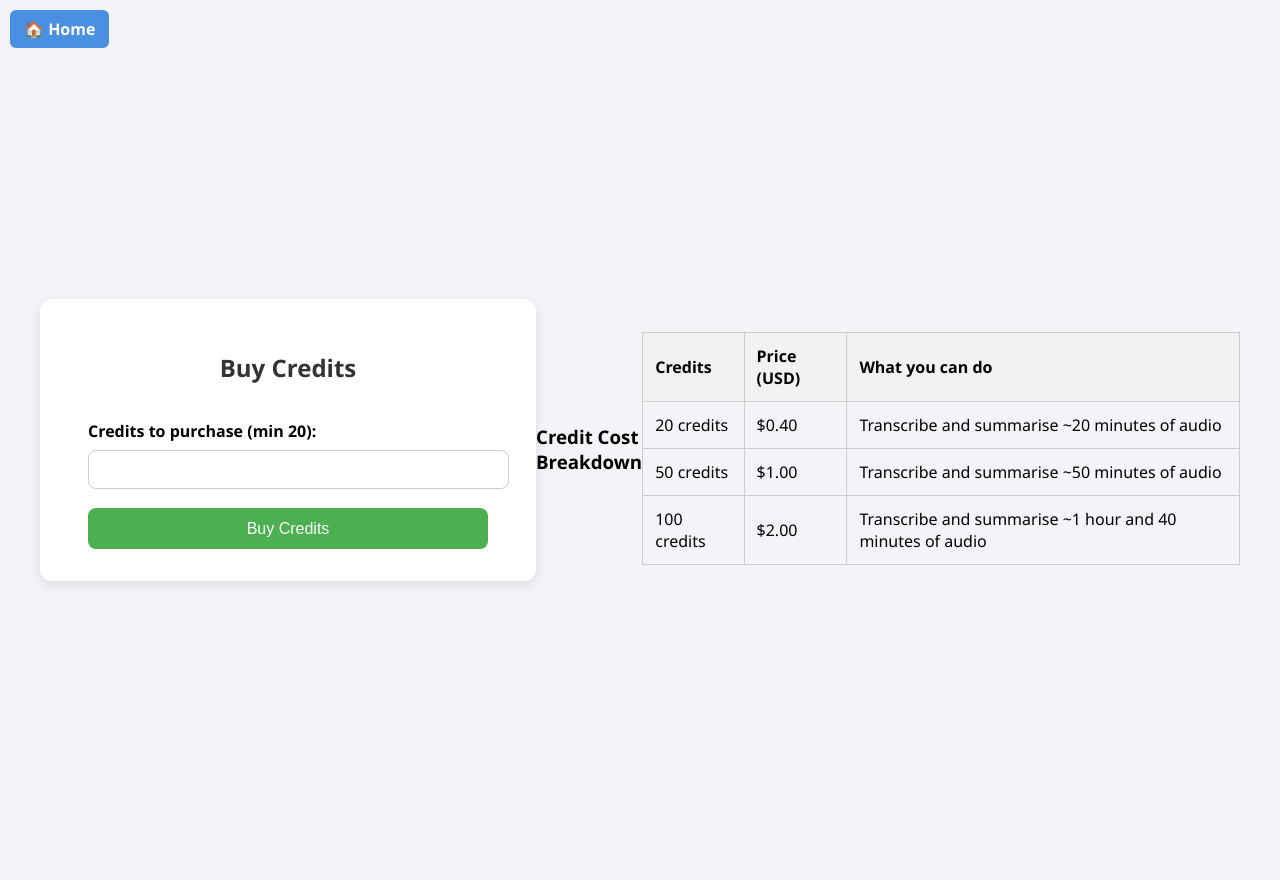
After one commit to josh04physics/Simply-Transcribe, a Flask app: page /buy-credits in a window 1280 px wide. The commit adds this page. Run offline with Flask 3, Linux system fonts and the light colour scheme; the visitor is signed in with stand-in values (Sample User, id 1).

Commit message:
Added ability to buy credits with stripe, FAQs, table for help on buy credits page, homepage button

```diff
--- a/app.py
+++ b/app.py
@@ -1,4 +1,4 @@
-from flask import Flask, request, render_template, send_file, url_for, redirect, flash, Response, stream_with_context
+from flask import Flask, request, render_template, send_file, url_for, redirect, flash, Response, stream_with_context, jsonify
 import time
 import queue
 from flask_login import login_user, login_required, logout_user, LoginManager, current_user
@@ -16,15 +16,22 @@ import sys
 from pydub.utils import which
 from pydub import AudioSegment
 from dotenv import load_dotenv
+import stripe
 
 
-load_dotenv()
+load_dotenv("stripedata.env")
+#load_dotenv("database.env")
+
 
 app = Flask(__name__)
 app.config['UPLOAD_FOLDER'] = 'uploads'
 app.config['SECRET_KEY'] = 'your_secret_key'
 
-# 1. Set DATABASE_URL from environment or default to local instance folder
+stripe.api_key = os.getenv("STRIPE_SECRET_KEY") # get stripe data (different locally and on render)
+YOUR_DOMAIN = os.getenv("YOUR_DOMAIN")  # e.g. https://yourdomai
+
+
+# 1. Set DATABASE_URL from environment or default to local instance folder RIGHT NOW IT DEFAULTS - FIX THIS
 database_url = os.environ.get("DATABASE_URL")
 
 if not database_url:
@@ -112,7 +119,80 @@ def progress():
                 break
     return Response(stream_with_context(generate()), content_type='text/event-stream')
 
+@app.route('/buy-credits', methods=['GET', 'POST'])
+@login_required
+def buy_credits():
+    MIN_CREDITS = 20  # Minimum credits required to purchase
 
+    if request.method == 'POST':
+        try:
+            credits_to_buy = int(request.form.get('credits'))
+            if credits_to_buy < MIN_CREDITS:
+                flash(f'You must purchase at least {MIN_CREDITS} credits.', 'warning')
+                return redirect(url_for('buy_credits'))
+        except (TypeError, ValueError):
+            flash('Invalid input for credits.', 'warning')
+            return redirect(url_for('buy_credits'))
+
+        price_per_credit_cents = 2
+        amount_to_charge = credits_to_buy * price_per_credit_cents
+
+        session = stripe.checkout.Session.create(
+            payment_method_types=['card'],
+            line_items=[{
+                'price_data': {
+                    'currency': 'usd',
+                    'product_data': {
+                        'name': f'{credits_to_buy} Credits',
+                    },
+                    'unit_amount': price_per_credit_cents,
+                },
+                'quantity': credits_to_buy,
+            }],
+            mode='payment',
+            success_url=YOUR_DOMAIN + url_for('payment_success', _external=False) + '?session_id={CHECKOUT_SESSION_ID}',
+            cancel_url=YOUR_DOMAIN + url_for('buy_credits', _external=False),
+            client_reference_id=current_user.id,
+        )
+
+        return redirect(session.url, code=303)
+
+    return render_template('buy_credits.html')
+
+
+@app.route('/payment-success')
+@login_required
+def payment_success():
+    session_id = request.args.get('session_id')
+    if not session_id:
+        flash('Missing payment session ID.', 'danger')
+        return redirect(url_for('buy_credits'))
+
+    session = stripe.checkout.Session.retrieve(session_id)
+    if session.payment_status != 'paid':
+        flash('Payment was not successful.', 'danger')
+        return redirect(url_for('buy_credits'))
+
+    # Check if credits already added to avoid double credits on refresh
+    if getattr(current_user, 'credits_purchased', None) != session.id:
+        # Add credits to user (based on line_items quantity)
+        # Stripe does not return line_items by default, fetch them:
+        line_items = stripe.checkout.Session.list_line_items(session_id)
+        total_credits = 0
+        for item in line_items.data:
+            total_credits += item.quantity
+
+        current_user.credits += total_credits
+        # Store session id on user to prevent double adding (optional)
+        current_user.credits_purchased = session.id
+        db.session.commit()
+
+        flash(f'Successfully added {total_credits} credits to your account!', 'success')
+
+    else:
+        flash('Credits already added for this purchase.', 'info')
+
+    return redirect(url_for('index'))
 
 @app.route('/register', methods=['GET', 'POST'])
 def register():
@@ -141,7 +221,8 @@ def login():
 @login_required
 def logout():
     logout_user()
-    return redirect(url_for('login'))
+    flash('You have been logged out.', 'info')
+    return redirect(url_for('index'))
 
 
 @login_manager.user_loader
@@ -149,7 +230,6 @@ def load_user(user_id):
     return User.query.get(int(user_id))
 
 @app.route('/')
-@login_required
 def index(): # MAIN HOMEPAGE
     if current_user.is_authenticated:
         username = current_user.username
--- a/requirements.txt
+++ b/requirements.txt
@@ -11,3 +11,4 @@ Flask-Migrate==4.1.0
 email_validator==2.2.0
 pydub==0.25.1
 tiktoken==0.9.0
+stripe==12.4.0b2
--- /dev/null
+++ b/templates/buy_credits.html
@@ -0,0 +1,163 @@
+<!DOCTYPE html>
+<html lang="en">
+<head>
+    <meta charset="UTF-8">
+    <title>Buy Credits</title>
+    <style>
+        body {
+            font-family: 'Segoe UI', Tahoma, Geneva, Verdana, sans-serif;
+            background-color: #f4f4f8;
+            padding: 2em;
+            display: flex;
+            justify-content: center;
+            align-items: center;
+            height: 100vh;
+        }
+
+        .container {
+            background-color: white;
+            padding: 2em 3em;
+            border-radius: 12px;
+            box-shadow: 0 4px 12px rgba(0, 0, 0, 0.1);
+            max-width: 400px;
+            width: 100%;
+        }
+
+        h2 {
+            text-align: center;
+            color: #333;
+            margin-bottom: 1.5em;
+        }
+
+        label {
+            display: block;
+            margin-bottom: 0.5em;
+            font-weight: 600;
+        }
+
+        input[type="number"] {
+            width: 100%;
+            padding: 0.6em;
+            border-radius: 8px;
+            border: 1px solid #ccc;
+            font-size: 1em;
+            margin-bottom: 1.2em;
+        }
+
+        button {
+            width: 100%;
+            padding: 0.7em;
+            background-color: #4CAF50;
+            color: white;
+            border: none;
+            border-radius: 8px;
+            font-size: 1em;
+            cursor: pointer;
+            transition: background-color 0.3s ease;
+        }
+
+        button:hover {
+            background-color: #45a049;
+        }
+
+        .flashes {
+            margin-top: 1em;
+            list-style-type: none;
+            padding-left: 0;
+        }
+
+        .flash {
+            padding: 0.75em;
+            margin-bottom: 0.5em;
+            border-radius: 6px;
+            font-size: 0.95em;
+        }
+
+        .flash.success {
+            background-color: #d4edda;
+            color: #155724;
+        }
+
+        .flash.warning {
+            background-color: #fff3cd;
+            color: #856404;
+        }
+
+        .flash.danger {
+            background-color: #f8d7da;
+            color: #721c24;
+        }
+
+        .flash.info {
+            background-color: #d1ecf1;
+            color: #0c5460;
+        }
+    </style>
+</head>
+<body>
+<a href="{{ url_for('index') }}" style="
+    position: absolute;
+    top: 10px;
+    left: 10px;
+    padding: 8px 14px;
+    background: #4a90e2;
+    color: white;
+    text-decoration: none;
+    font-weight: bold;
+    border-radius: 6px;">
+    🏠 Home
+</a>
+
+    <div class="container">
+        <h2>Buy Credits</h2>
+
+        <form method="POST">
+            <label for="credits">Credits to purchase (min 20):</label>
+            <input type="number" id="credits" name="credits" min="20" required>
+            <button type="submit">Buy Credits</button>
+        </form>
+
+        {% with messages = get_flashed_messages(with_categories=true) %}
+  {% if messages %}
+    <ul class="flashes">
+      {% for category, message in messages %}
+        {# Skip logout/login prompt messages #}
+        {% if "logged out" not in message.lower() and "please log in" not in message.lower() %}
+          <li class="flash {{ category }}">{{ message }}</li>
+        {% endif %}
+      {% endfor %}
+    </ul>
+  {% endif %}
+{% endwith %}
+    </div>
+
+ <h3 style="margin-top: 2em;">Credit Cost Breakdown</h3>
+<table style="width: 100%; border-collapse: collapse; margin-top: 1em;">
+  <thead>
+    <tr style="background-color: #f2f2f2;">
+      <th style="padding: 0.75em; border: 1px solid #ccc; text-align: left;">Credits</th>
+      <th style="padding: 0.75em; border: 1px solid #ccc; text-align: left;">Price (USD)</th>
+      <th style="padding: 0.75em; border: 1px solid #ccc; text-align: left;">What you can do</th>
+    </tr>
+  </thead>
+  <tbody>
+    <tr>
+      <td style="padding: 0.75em; border: 1px solid #ccc;">20 credits</td>
+      <td style="padding: 0.75em; border: 1px solid #ccc;">$0.40</td>
+      <td style="padding: 0.75em; border: 1px solid #ccc;">Transcribe and summarise ~20 minutes of audio</td>
+    </tr>
+    <tr>
+      <td style="padding: 0.75em; border: 1px solid #ccc;">50 credits</td>
+      <td style="padding: 0.75em; border: 1px solid #ccc;">$1.00</td>
+      <td style="padding: 0.75em; border: 1px solid #ccc;">Transcribe and summarise ~50 minutes of audio</td>
+    </tr>
+    <tr>
+      <td style="padding: 0.75em; border: 1px solid #ccc;">100 credits</td>
+      <td style="padding: 0.75em; border: 1px solid #ccc;">$2.00</td>
+      <td style="padding: 0.75em; border: 1px solid #ccc;">Transcribe and summarise ~1 hour and 40 minutes of audio</td>
+    </tr>
+  </tbody>
+</table>
+
+</body>
+</html>
```
Also changed, not shown: templates/login.html (+12 -0 lines), templates/register.html (+12 -0 lines), templates/upload.html (+35 -4 lines), 1 other file.
